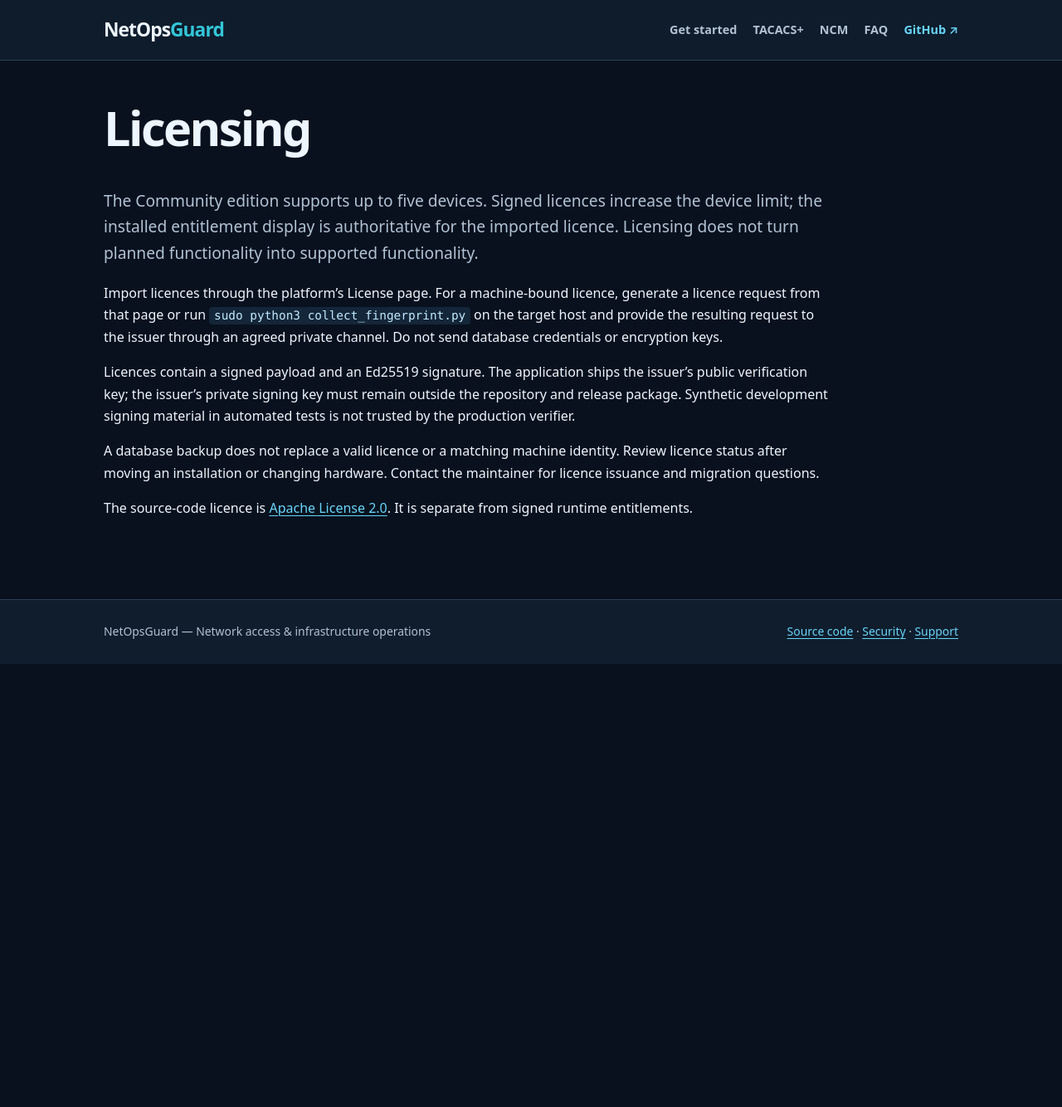
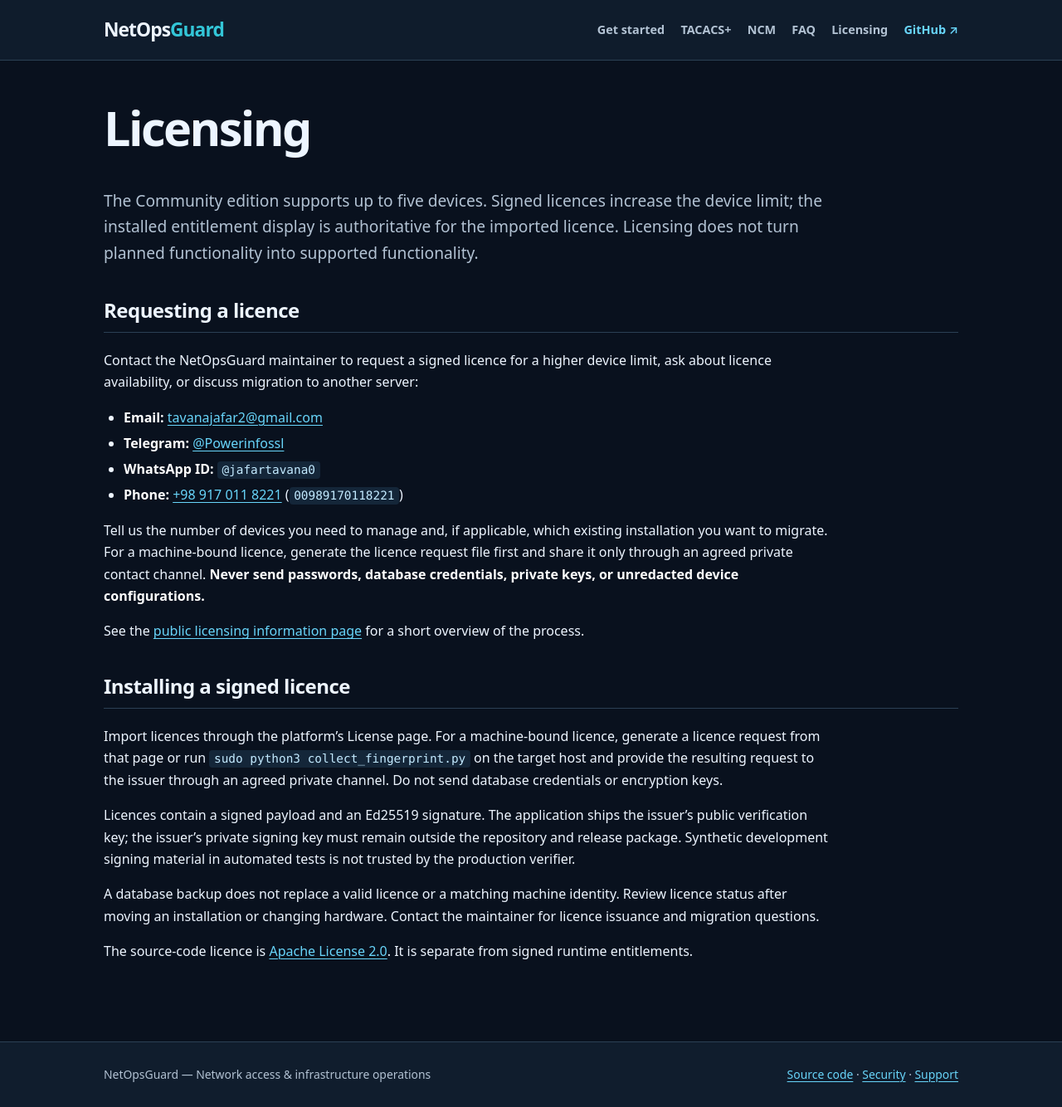
Before and after one commit to jafartavana01/NetOpsGuard, a Jekyll site: the page built from docs/LICENSING.md, in a window 1280 px wide. Shown: the whole page at 83% size. Built offline with Jekyll 4.4.1, drawn with Linux system fonts in a browser that asks for light colours; our own code applies the rules of GitHub Pages for plain Markdown files; before the commit the page ends 900 px from its top, so only the background shows below that.

Commit message:
docs: publish official NetOpsGuard licensing contact details

```diff
--- a/docs/LICENSING.md
+++ b/docs/LICENSING.md
@@ -1,6 +1,21 @@
 # Licensing
 
 The Community edition supports up to five devices. Signed licences increase the device limit; the installed entitlement display is authoritative for the imported licence. Licensing does not turn planned functionality into supported functionality.
+
+## Requesting a licence
+
+Contact the NetOpsGuard maintainer to request a signed licence for a higher device limit, ask about licence availability, or discuss migration to another server:
+
+- **Email:** [tavanajafar2@gmail.com](mailto:tavanajafar2@gmail.com)
+- **Telegram:** [@Powerinfossl](https://t.me/Powerinfossl)
+- **WhatsApp ID:** `@jafartavana0`
+- **Phone:** [+98 917 011 8221](tel:+989170118221) (`00989170118221`)
+
+Tell us the number of devices you need to manage and, if applicable, which existing installation you want to migrate. For a machine-bound licence, generate the licence request file first and share it only through an agreed private contact channel. **Never send passwords, database credentials, private keys, or unredacted device configurations.**
+
+See the [public licensing information page](licensing.md) for a short overview of the process.
+
+## Installing a signed licence
 
 Import licences through the platform's License page. For a machine-bound licence, generate a licence request from that page or run `sudo python3 collect_fingerprint.py` on the target host and provide the resulting request to the issuer through an agreed private channel. Do not send database credentials or encryption keys.
 
--- a/docs/_layouts/default.html
+++ b/docs/_layouts/default.html
@@ -50,6 +50,7 @@
         <a href="{{ '/guides/tacacs-command-authorization/' | relative_url }}">TACACS+</a>
         <a href="{{ '/guides/network-configuration-backup/' | relative_url }}">NCM</a>
         <a href="{{ '/faq/' | relative_url }}">FAQ</a>
+        <a href="{{ '/licensing/' | relative_url }}">Licensing</a>
         <a class="nav-github" href="https://github.com/jafartavana01/NetOpsGuard">GitHub ↗</a>
       </nav>
     </div>
```
Also changed, not shown: SUPPORT.md (+2 -0 lines), docs/faq.md (+4 -0 lines), docs/index.md (+9 -0 lines), docs/licensing.md (added, +42 -0 lines), README.md.
